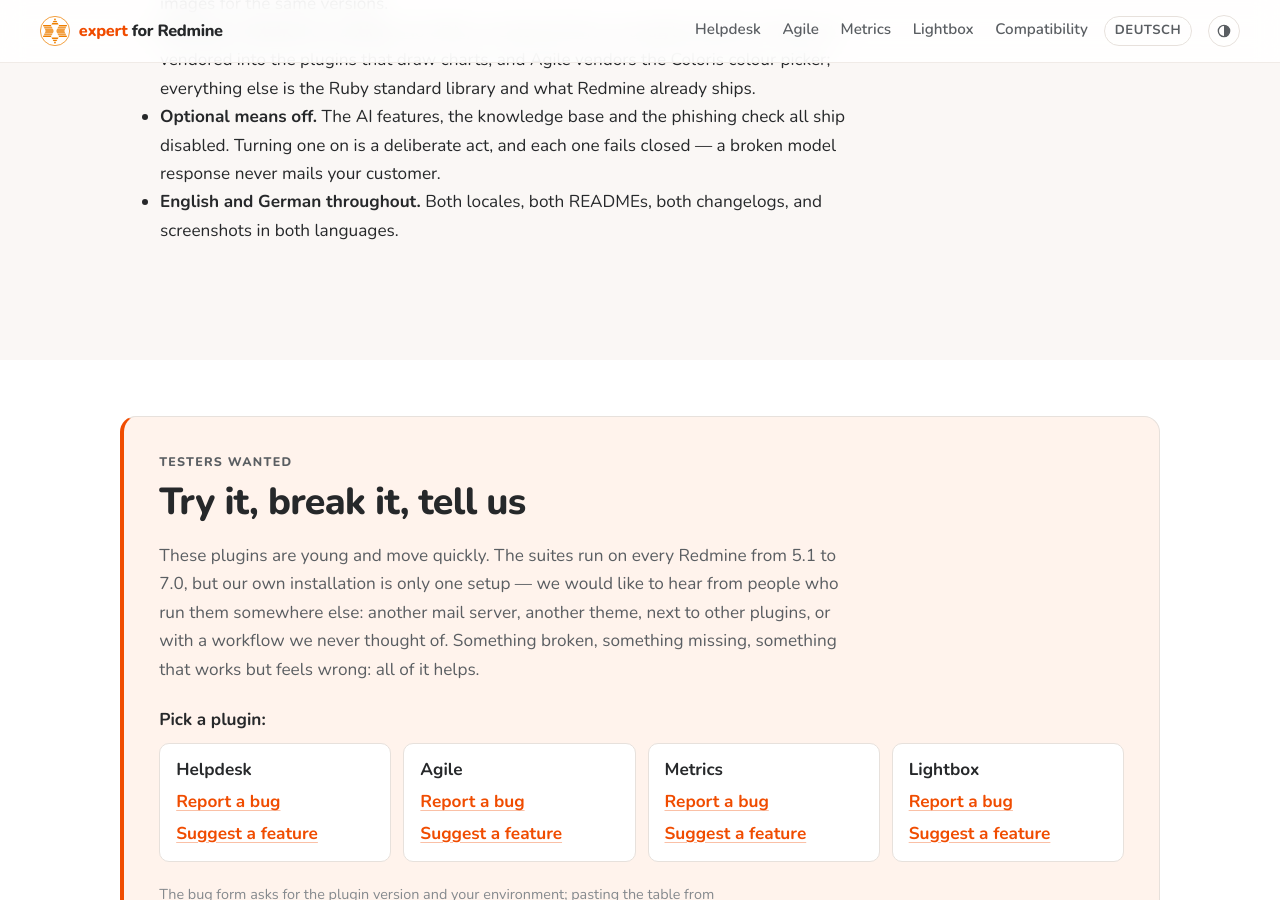
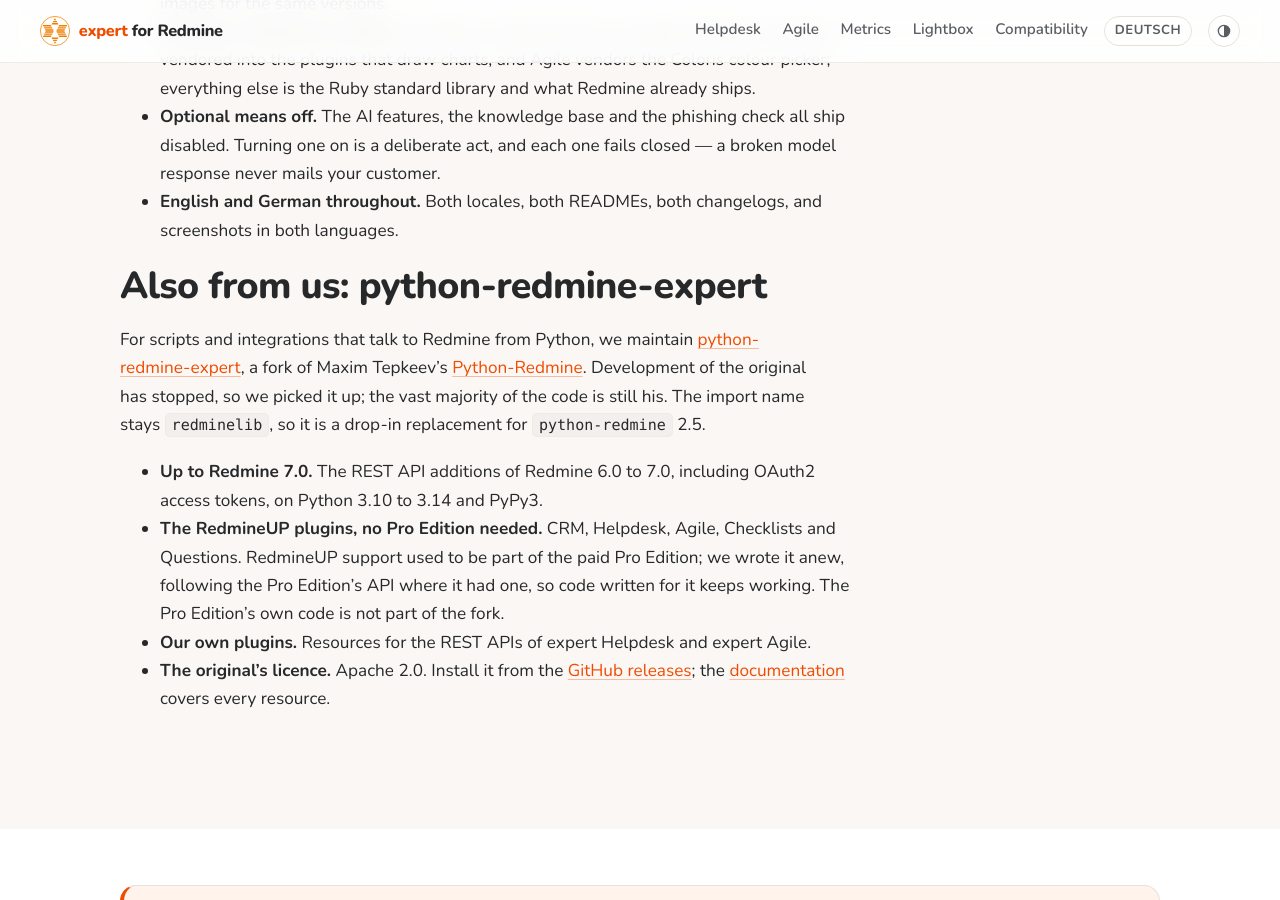
Before and after one commit to expertZentrale/redmine-plugins, a Jekyll site: the page built from index.md, in a window 1280 px wide and 900 px high, scrolled down 1749 px. Built offline with Jekyll 4.4.1, drawn with Linux system fonts in a browser that asks for light colours.

Commit message:
Added: python-redmine-expert on the home page, in both languages
Our fork of Maxim Tepkeev's Python-Redmine: Redmine 6.0-7.0 API additions, RedmineUP plugin support without the Pro Edition (rewritten, Pro API kept), resources for expert Helpdesk and Agile.

Co-Authored-By: Claude Opus 5.5 (1M context) <noreply@anthropic.com>

```diff
--- a/index.md
+++ b/index.md
@@ -59,3 +59,27 @@ worth knowing before you install anything:
   fails closed — a broken model response never mails your customer.
 - **English and German throughout.** Both locales, both READMEs, both
   changelogs, and screenshots in both languages.
+
+## Also from us: python-redmine-expert
+
+For scripts and integrations that talk to Redmine from Python, we maintain
+[python-redmine-expert](https://github.com/expertZentrale/python-redmine), a
+fork of Maxim Tepkeev's
+[Python-Redmine](https://github.com/maxtepkeev/python-redmine). Development of
+the original has stopped, so we picked it up; the vast majority of the code is
+still his. The import name stays `redminelib`, so it is a drop-in replacement
+for `python-redmine` 2.5.
+
+- **Up to Redmine 7.0.** The REST API additions of Redmine 6.0 to 7.0,
+  including OAuth2 access tokens, on Python 3.10 to 3.14 and PyPy3.
+- **The RedmineUP plugins, no Pro Edition needed.** CRM, Helpdesk, Agile,
+  Checklists and Questions. RedmineUP support used to be part of the paid Pro
+  Edition; we wrote it anew, following the Pro Edition's API where it had one,
+  so code written for it keeps working. The Pro Edition's own code is not part
+  of the fork.
+- **Our own plugins.** Resources for the REST APIs of expert Helpdesk and
+  expert Agile.
+- **The original's licence.** Apache 2.0. Install it from the
+  [GitHub releases](https://github.com/expertZentrale/python-redmine/releases);
+  the [documentation](https://expertzentrale.github.io/python-redmine/) covers
+  every resource.
```
Also changed, not shown: de/index.md (+24 -0 lines).
